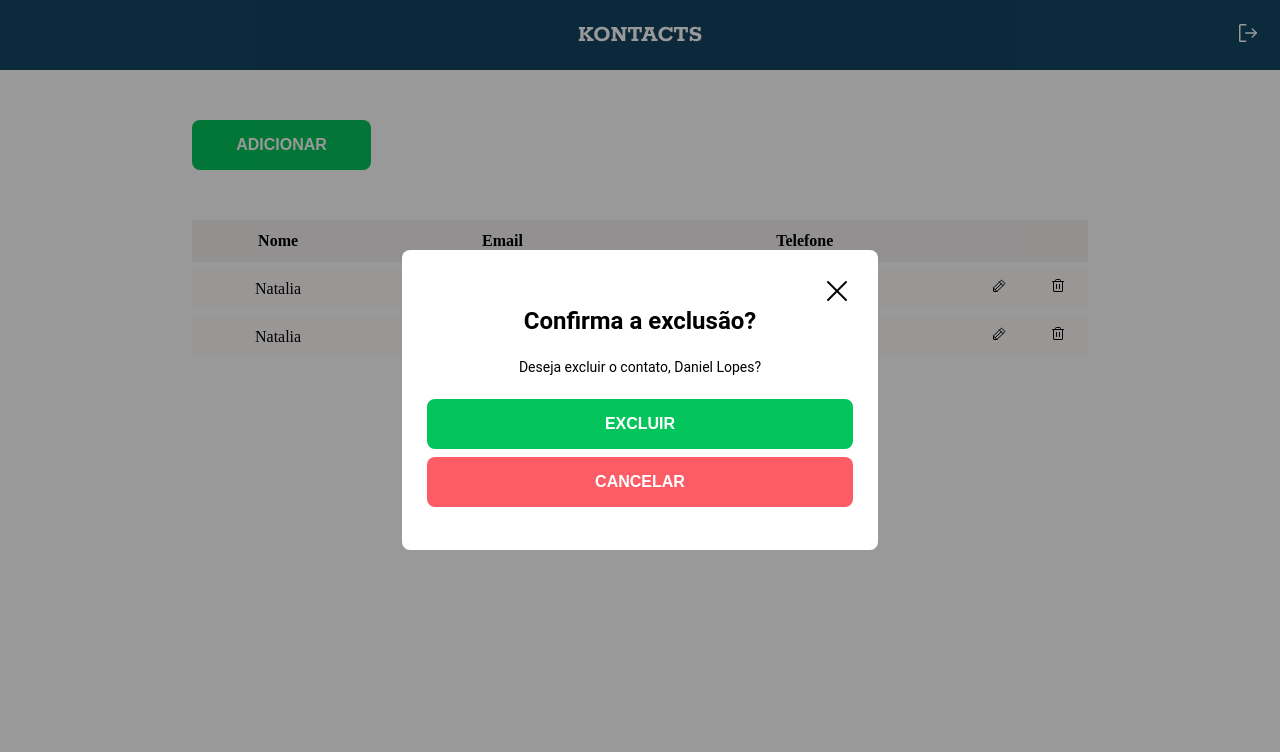
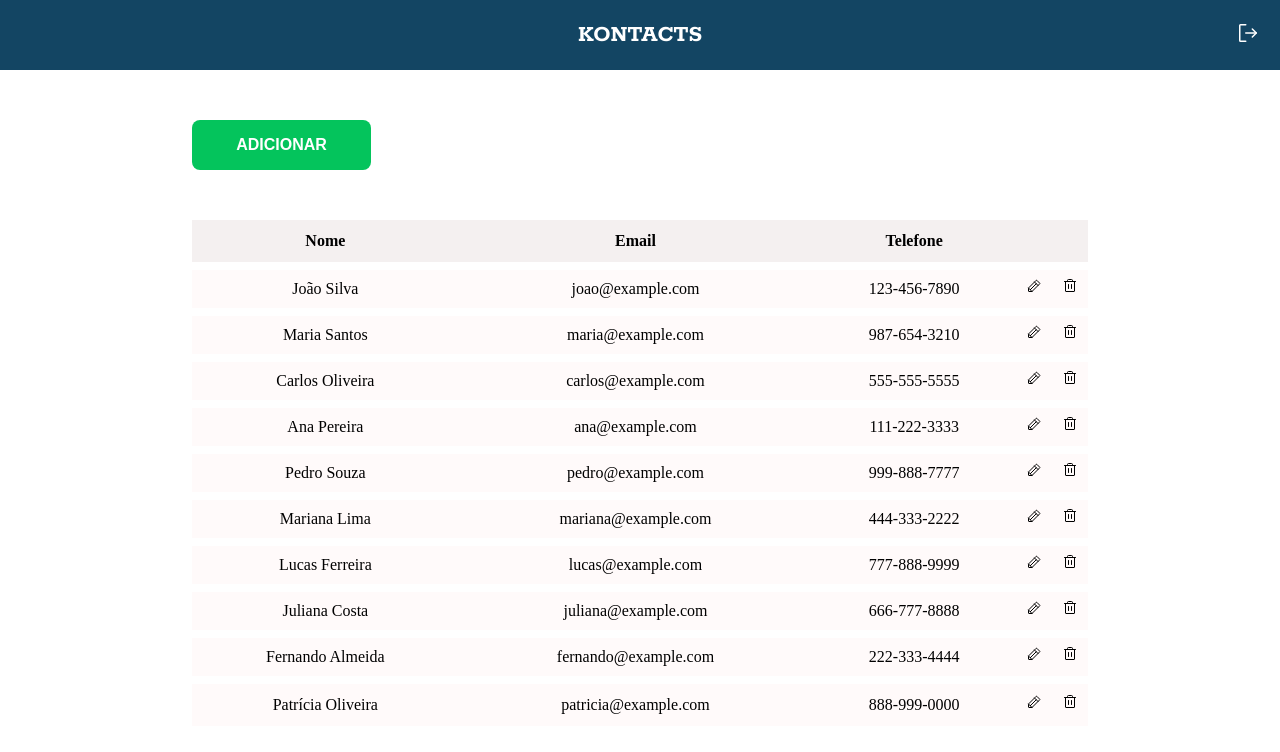
Before and after one commit to NOBarbosa/kontacts, a React (Vite) app: page /home in a window 1280 px wide. Shown: the top 752 px of the page. Built offline with nearby package versions, Linux system fonts and the light colour scheme.

Commit message:
feat data

```diff
--- a/src/Components/Table/Table.tsx
+++ b/src/Components/Table/Table.tsx
@@ -1,5 +1,6 @@
 import { Pencil, Trash } from "phosphor-react";
 import s from "./table.module.scss";
+import { KONTACTS } from "../../data/data";
 export function Table() {
   return (
     <table className={s.table}>
@@ -11,10 +12,12 @@ export function Table() {
         <th></th>
       </thead>
       <tbody>
-        <tr>
-          <td>Natalia</td>
-          <td>nati@email</td>
-          <td>71999999999</td>
+        {KONTACTS.map((kontact) => {
+          return (
+            <tr key={kontact.id}>
+              <td>{kontact.nome}</td>
+              <td>{kontact.email}</td>
+              <td>{kontact.telefone}</td>
               <td>
                 <div>
                   <Pencil role="button" />
@@ -26,21 +29,8 @@ export function Table() {
                 </div>
               </td>
             </tr>
-        <tr>
-          <td>Natalia</td>
-          <td>nati@email</td>
-          <td>71999999999</td>
-          <td>
-            <div>
-              <Pencil role="button" />
-            </div>
-          </td>
-          <td>
-            <div>
-              <Trash role="button" />
-            </div>
-          </td>
-        </tr>
+          );
+        })}
       </tbody>
     </table>
   );
--- a/src/Pages/Home/Home.tsx
+++ b/src/Pages/Home/Home.tsx
@@ -1,7 +1,7 @@
 import s from "./home.module.scss";
 import { Header } from "../../Components/Header/Header";
 import { Table } from "../../Components/Table/Table";
-import { ModalDeleteUser } from "../../Components/ModalDeleteUser/ModalDeleteUser";
+// import { ModalDeleteUser } from "../../Components/ModalDeleteUser/ModalDeleteUser";
 export function Home() {
   return (
     <div className={s.home}>
@@ -12,7 +12,7 @@ export function Home() {
         <Table />
       </main>
       {/* <ModalUser /> */}
-      <ModalDeleteUser />
+      {/* <ModalDeleteUser /> */}
     </div>
   );
 }
--- a/src/data/data.ts
+++ b/src/data/data.ts
@@ -1,44 +1,67 @@
-type Kontact = {
+export type Kontact = {
+  id: string;
   nome: string;
   email: string;
   telefone: string;
 };
 
 export const KONTACTS: Kontact[] = [
-  { nome: "João Silva", email: "joao@example.com", telefone: "123-456-7890" },
   {
+    id: "1",
+    nome: "João Silva",
+    email: "joao@example.com",
+    telefone: "123-456-7890",
+  },
+  {
+    id: "2",
     nome: "Maria Santos",
     email: "maria@example.com",
     telefone: "987-654-3210",
   },
   {
+    id: "3",
     nome: "Carlos Oliveira",
     email: "carlos@example.com",
     telefone: "555-555-5555",
   },
-  { nome: "Ana Pereira", email: "ana@example.com", telefone: "111-222-3333" },
-  { nome: "Pedro Souza", email: "pedro@example.com", telefone: "999-888-7777" },
   {
+    id: "4",
+    nome: "Ana Pereira",
+    email: "ana@example.com",
+    telefone: "111-222-3333",
+  },
+  {
+    id: "5",
+    nome: "Pedro Souza",
+    email: "pedro@example.com",
+    telefone: "999-888-7777",
+  },
+  {
+    id: "6",
     nome: "Mariana Lima",
     email: "mariana@example.com",
     telefone: "444-333-2222",
   },
   {
+    id: "7",
     nome: "Lucas Ferreira",
     email: "lucas@example.com",
     telefone: "777-888-9999",
   },
   {
+    id: "8",
     nome: "Juliana Costa",
     email: "juliana@example.com",
     telefone: "666-777-8888",
   },
   {
+    id: "9",
     nome: "Fernando Almeida",
     email: "fernando@example.com",
     telefone: "222-333-4444",
   },
   {
+    id: "10",
     nome: "Patrícia Oliveira",
     email: "patricia@example.com",
     telefone: "888-999-0000",
```
Lines whose indentation alone changed are shown as unchanged.
